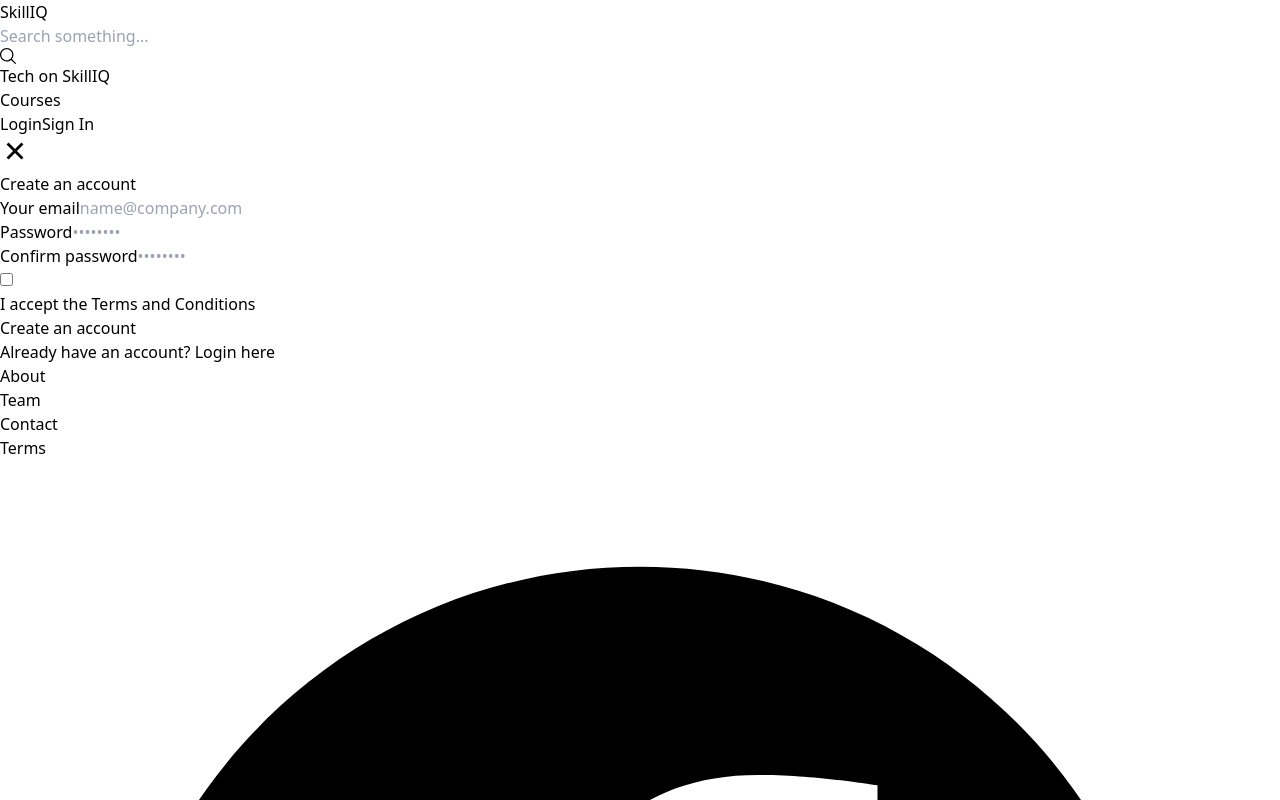
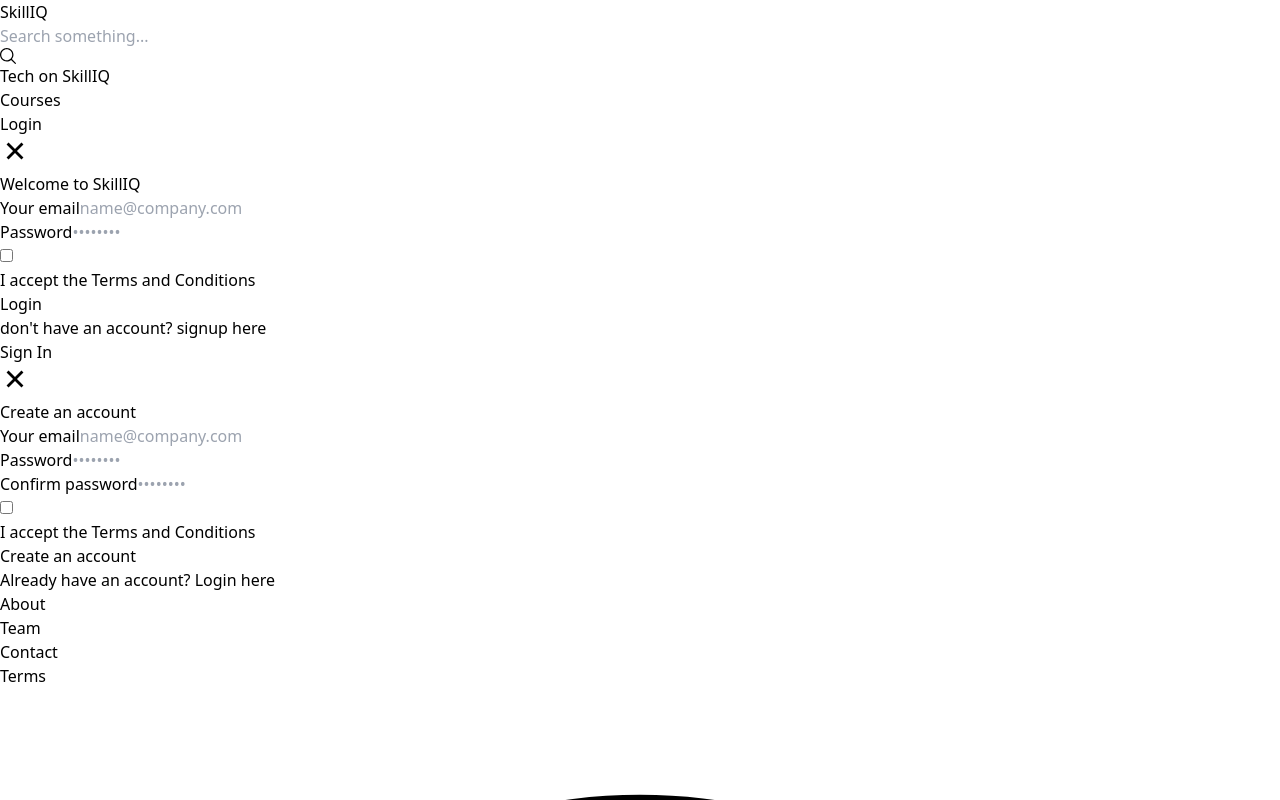
Before and after one commit to DIYORAP/OLP, a React (Vite) app in the folder frontend/: page /sign-up in a window 1280 px wide. Both pictures are taken after a click on the button "Login". Shown: the top 800 px of the page. Built offline with nearby package versions, Linux system fonts and the light colour scheme.

Commit message:
login model created

```diff
--- a/frontend/src/components/header/Header.jsx
+++ b/frontend/src/components/header/Header.jsx
@@ -1,8 +1,9 @@
 import React, { useState } from 'react';
 import SignUp from '../signup/signup';
+import Login from '../login/login';
 
 const Header = () => {
-
+    const [showloginModel, setloginModel] = useState(false);
     const [showModel, setShowModel] = useState(false);
     return (
         <header class='flex  bg-white border-b py-4 sm:px-8 px-6 font-[sans-serif] min-h-[80px] tracking-wide relative z-50'>
@@ -45,9 +46,10 @@
                         </svg>
                         <span class="absolute left-auto -ml-1 top-0 rounded-full bg-red-500 px-1 py-0 text-xs text-white">0</span>
                     </span> */}
-                    <button
+                    <button onClick={() => setloginModel(true)}
                         class='ml-3 mr-3 px-5 py-2 text-sm rounded-full text-white border-2 border-[#000000] bg-[#070707] hover:bg-[#000000]'>Login
                     </button>
+                    {showloginModel && <Login oncon={() => setloginModel(false)} />}
 
                     <button onClick={() => setShowModel(true)}
                         class='px-5 py-2 text-sm rounded-full text-white border-2 border-[#000000] bg-[#000000] hover:bg-[#004bff]'>Sign
--- a/frontend/src/components/login/Login.jsx
+++ b/frontend/src/components/login/Login.jsx
@@ -1,11 +1,85 @@
 import React from 'react'
+import { IoCloseSharp } from 'react-icons/io5';
 
-function login() {
+function Login({ oncon }) {
     return (
-        <div>
+        <section className="fixed inset-0 bg-black bg-opacity-40 backdrop-blur-sm">
+            <div className="flex flex-col items-center justify-center px-6 py-8 mx-auto md:h-screen lg:py-0">
+                <div className="relative w-full rounded-lg shadow dark:border md:mt-0 sm:max-w-md xl:p-0 bg-black dark:border-gray-700">
+                    <button onClick={oncon} className="absolute top-4 right-4 text-white">
+                        <IoCloseSharp className="text-white" size={30} />
+                    </button>
 
-        </div>
+                    <div className="p-6 space-y-4 md:space-y-6 sm:p-8">
+                        <h1 className="text-2xl font-bold leading-tight tracking-tight text-gray-900 md:text-2xl dark:text-white">
+                            Welcome to SkillIQ
+                        </h1>
+
+                        <form className="space-y-4 md:space-y-6" action="#">
+                            <div>
+                                <label htmlFor="email" className="block mb-2 text-sm font-medium text-gray-900 dark:text-white">
+                                    Your email
+                                </label>
+                                <input
+                                    type="email"
+                                    name="email"
+                                    id="email"
+                                    className="bg-gray-50 border border-gray-300 text-gray-900 text-sm rounded-lg focus:ring-primary-600 focus:border-primary-600 block w-full p-2.5 dark:bg-gray-700 dark:border-gray-600 dark:placeholder-gray-400 dark:text-white dark:focus:ring-blue-500 dark:focus:border-blue-500"
+                                    placeholder="name@company.com"
+                                    required
+                                />
+                            </div>
+                            <div>
+                                <label htmlFor="password" className="block mb-2 text-sm font-medium text-gray-900 dark:text-white">
+                                    Password
+                                </label>
+                                <input
+                                    type="password"
+                                    name="password"
+                                    id="password"
+                                    placeholder="••••••••"
+                                    className="bg-gray-50 border border-gray-300 text-gray-900 text-sm rounded-lg focus:ring-primary-600 focus:border-primary-600 block w-full p-2.5 dark:bg-gray-700 dark:border-gray-600 dark:placeholder-gray-400 dark:text-white dark:focus:ring-blue-500 dark:focus:border-blue-500"
+                                    required
+                                />
+                            </div>
+
+                            <div className="flex items-start">
+                                <div className="flex items-center h-5">
+                                    <input
+                                        id="terms"
+                                        aria-describedby="terms"
+                                        type="checkbox"
+                                        className="w-4 h-4 border border-gray-300 rounded bg-gray-50 focus:ring-3 focus:ring-primary-300 dark:bg-gray-700 dark:border-gray-600 dark:focus:ring-primary-600 dark:ring-offset-gray-800"
+                                        required
+                                    />
+                                </div>
+                                <div className="ml-3 text-sm">
+                                    <label htmlFor="terms" className="font-light text-gray-500 dark:text-gray-300">
+                                        I accept the{' '}
+                                        <a className="font-medium text-primary-600 hover:underline dark:text-primary-500" href="#">
+                                            Terms and Conditions
+                                        </a>
+                                    </label>
+                                </div>
+                            </div>
+                            <button
+                                type="submit"
+                                className="w-full text-white bg-primary-600 hover:bg-primary-700 focus:ring-4 focus:outline-none focus:ring-primary-300 font-medium rounded-lg text-sm px-5 py-2.5 text-center dark:bg-primary-600 dark:hover:bg-primary-700 dark:focus:ring-primary-800"
+                            >
+                                Login
+                            </button>
+                            <p className="text-sm font-light text-gray-500 dark:text-gray-400">
+                                don't have an account?{' '}
+                                <a href="#" className="font-medium text-primary-600 hover:underline dark:text-primary-500">
+                                    signup here
+                                </a>
+                            </p>
+                        </form>
+                    </div>
+                </div>
+            </div>
+        </section>
     )
 }
 
-export default login
+export default Login
```
